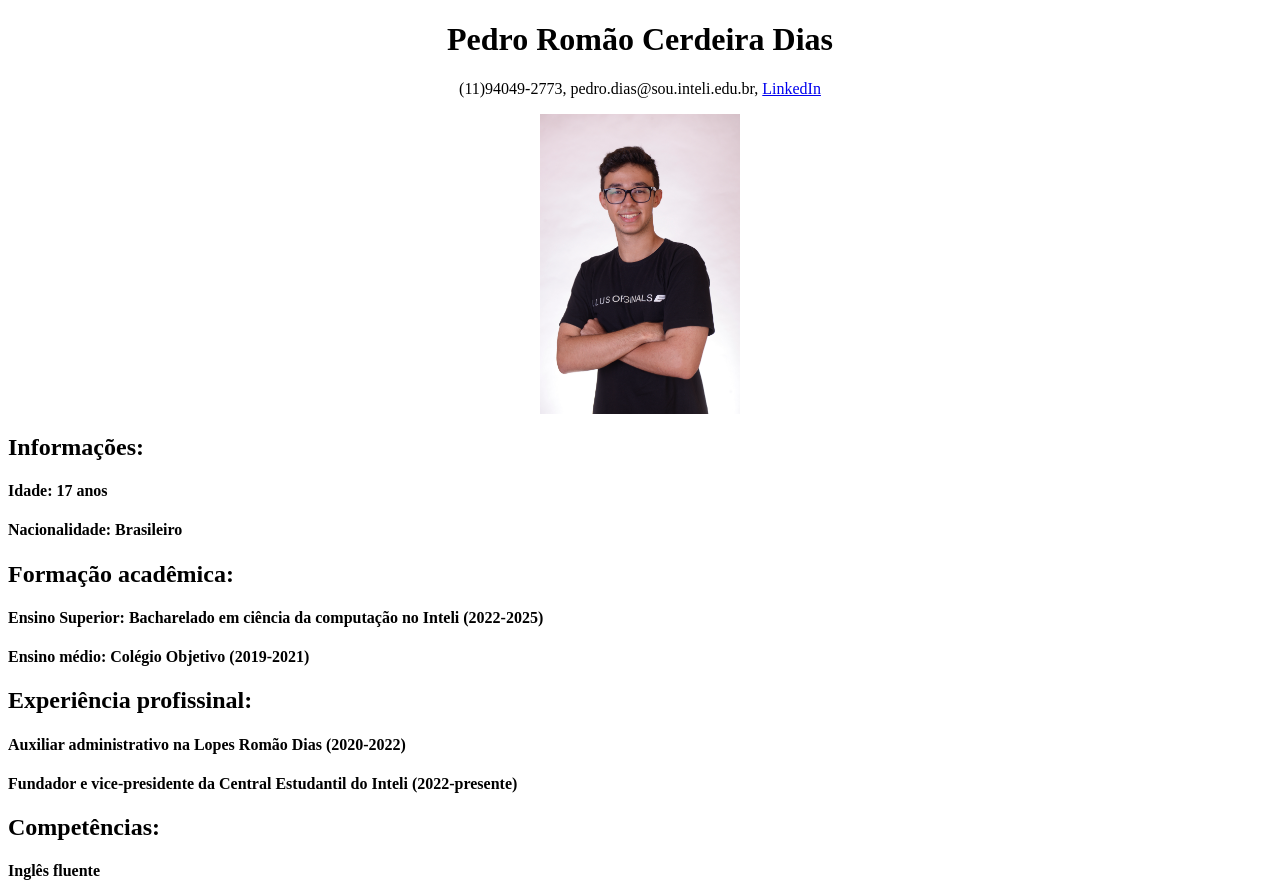
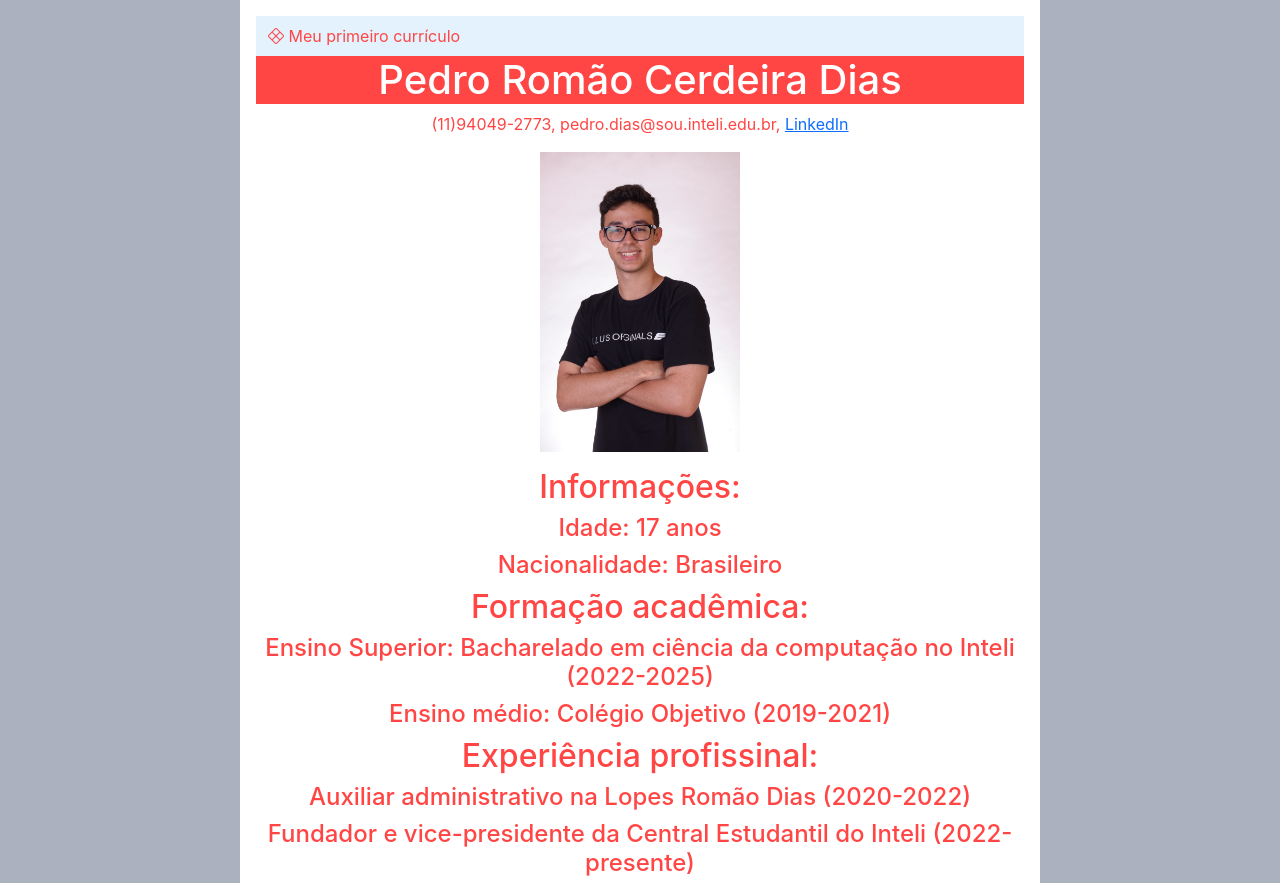
Before and after one commit to yRoMao/M2_AutoEstudos, a plain HTML site: page 02_TUTORIAL/Semana 2/frontend/index.html in a window 1280 px wide. Shown: the top 883 px of the page. Drawn offline with nearby package versions, Linux system fonts and the light colour scheme; files that its build step writes are made by us from their sources.

Commit message:
Update index.html

```diff
--- a/02_TUTORIAL/Semana 2/frontend/index.html
+++ b/02_TUTORIAL/Semana 2/frontend/index.html
@@ -1,11 +1,19 @@
 <!DOCTYPE html>
 <head>
 	 <title>Curriculo Pedro Romao</title>
+	 <link href="https://cdn.jsdelivr.net/npm/bootstrap@5.1.3/dist/css/bootstrap.min.css" rel="stylesheet" integrity="sha384-1BmE4kWBq78iYhFldvKuhfTAU6auU8tT94WrHftjDbrCEXSU1oBoqyl2QvZ6jIW3" crossorigin="anonymous">
+	 <link rel="stylesheet" href="https://cdn.jsdelivr.net/npm/bootstrap-icons@1.8.1/font/bootstrap-icons.css">
+	 <link href="style.css" rel="stylesheet">
 </head>
 
 <body>
 	<div id="main">
     <meta charset="UTF-8" />
+	<nav class="navbar navbar-light" style="background-color: #e3f2fd;">
+		<div class="container-fluid">
+		  <span class="bi bi-x-diamond">  Meu primeiro currículo</span>
+		</div>
+	</nav>
     	<h1 align = center> Pedro Romão Cerdeira Dias</h1>
         <p align = center>(11)94049-2773, pedro.dias@sou.inteli.edu.br, <a class="url" href="https://www.linkedin.com/in/pedro-romão-734b4920a/">LinkedIn</a> </p>
 		<p align = center><img align = center width = 200 height =300 src = 'foto_curriculo.jpg'></p>
```
